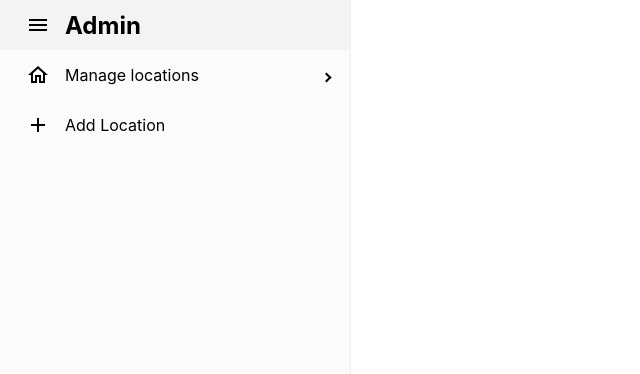
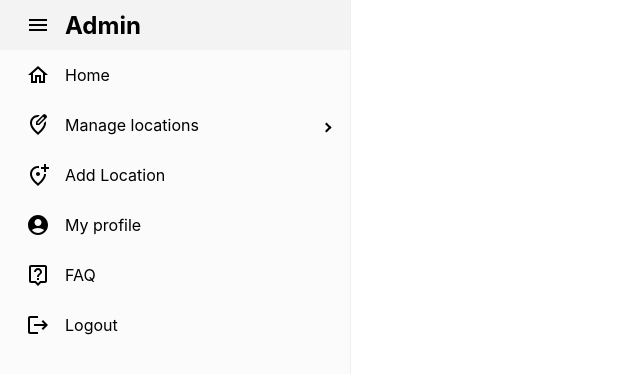
Before and after one commit to anna-llorens/cowork, a React (Create React App) app in the folder cowork/: page / in a window 1280 px wide. Shown: the top 374 px of the page, without its empty margins (0-640 px from the left). Built offline with nearby package versions, Linux system fonts and the light colour scheme.

Commit message:
Update side bar

```diff
--- a/cowork/src/components/side-bar/menu-items/add-location-item.tsx
+++ b/cowork/src/components/side-bar/menu-items/add-location-item.tsx
@@ -1,6 +1,7 @@
 import { RegisterCoworkModal } from "../../modals/resgister-cowork-modal";
 import { useState } from "react";
-import AddIcon from "@mui/icons-material/Add";
+import AddLocationAltOutlinedIcon from "@mui/icons-material/AddLocationAltOutlined";
+
 import { MenuItem } from "./menu-item";
 
 export const AddLocation = () => {
@@ -10,7 +11,7 @@ export const AddLocation = () => {
     <>
       <MenuItem
         onItemClick={() => setOpen(true)}
-        ItemIcon={AddIcon}
+        ItemIcon={AddLocationAltOutlinedIcon}
         title="Add Location"
       />
       <RegisterCoworkModal isOpen={open} handleClose={handleClose} />
--- /dev/null
+++ b/cowork/src/components/side-bar/menu-items/faq-item.tsx
@@ -0,0 +1,17 @@
+import { MenuItem } from "./menu-item";
+import { useNavigate } from "react-router-dom";
+import LiveHelpOutlinedIcon from "@mui/icons-material/LiveHelpOutlined";
+
+export const FaqItem = () => {
+  const navigate = useNavigate();
+  // TODO remove token
+  return (
+    <>
+      <MenuItem
+        ItemIcon={LiveHelpOutlinedIcon}
+        title="FAQ"
+        onItemClick={() => navigate("login")}
+      />
+    </>
+  );
+};
--- /dev/null
+++ b/cowork/src/components/side-bar/menu-items/home.tsx
@@ -0,0 +1,16 @@
+import HomeOutlinedIcon from "@mui/icons-material/HomeOutlined";
+import { MenuItem } from "./menu-item";
+import { useNavigate } from "react-router-dom";
+
+export const Home = () => {
+  const navigate = useNavigate();
+  return (
+    <>
+      <MenuItem
+        ItemIcon={HomeOutlinedIcon}
+        title="Home"
+        onItemClick={() => navigate("home")}
+      />
+    </>
+  );
+};
--- /dev/null
+++ b/cowork/src/components/side-bar/menu-items/logout-item.tsx
@@ -0,0 +1,17 @@
+import { MenuItem } from "./menu-item";
+import { useNavigate } from "react-router-dom";
+import LogoutIcon from "@mui/icons-material/Logout";
+
+export const Logout = () => {
+  const navigate = useNavigate();
+  // TODO remove token
+  return (
+    <>
+      <MenuItem
+        ItemIcon={LogoutIcon}
+        title="Logout"
+        onItemClick={() => navigate("login")}
+      />
+    </>
+  );
+};
--- a/cowork/src/components/side-bar/menu-items/manage-locations-item.tsx
+++ b/cowork/src/components/side-bar/menu-items/manage-locations-item.tsx
@@ -1,13 +1,12 @@
 import { Menu, MenuItem, SubMenu } from "react-pro-sidebar";
 
-import HomeOutlinedIcon from "@mui/icons-material/HomeOutlined";
-import PeopleOutlinedIcon from "@mui/icons-material/PeopleOutlineOutlined";
+import EditLocationOutlinedIcon from "@mui/icons-material/EditLocationOutlined";
 import { useContext, useState } from "react";
+import FmdGoodOutlinedIcon from "@mui/icons-material/FmdGoodOutlined";
 
 import { LocationsContext } from "../../../context/locations";
 import { RoutePath } from "../../../utils/types";
 import { Link } from "react-router-dom";
-//import { log } from "console";
 
 export const ManageLocations = () => {
   const { getLocations, setActiveTab } = useContext(LocationsContext);
@@ -16,7 +15,7 @@ export const ManageLocations = () => {
   return locations?.length ? (
     <Menu>
       <SubMenu
-        icon={<HomeOutlinedIcon />}
+        icon={<EditLocationOutlinedIcon />}
         label="Manage locations"
         defaultOpen={false}
       >
@@ -24,7 +23,7 @@ export const ManageLocations = () => {
           <MenuItem
             onClick={() => setActiveTab(cowork.id)}
             key={cowork.id}
-            icon={<PeopleOutlinedIcon />}
+            icon={<FmdGoodOutlinedIcon />}
             component={<Link to={`${RoutePath.locations}${cowork.id}`} />}
           >
             {cowork.companyName}
--- /dev/null
+++ b/cowork/src/components/side-bar/menu-items/my-profile-item.tsx
@@ -0,0 +1,17 @@
+import AccountCircleIcon from "@mui/icons-material/AccountCircle";
+import { MenuItem } from "./menu-item";
+import { useNavigate } from "react-router-dom";
+
+export const MyProfileItem = () => {
+  const navigate = useNavigate();
+  // TODO remove token
+  return (
+    <>
+      <MenuItem
+        ItemIcon={AccountCircleIcon}
+        title="My profile"
+        onItemClick={() => navigate("my-profile")}
+      />
+    </>
+  );
+};
--- a/cowork/src/components/side-bar/side-bar.tsx
+++ b/cowork/src/components/side-bar/side-bar.tsx
@@ -1,10 +1,18 @@
 import { Sidebar } from "react-pro-sidebar";
 import { AddLocation, ManageLocations, MainItem } from "./menu-items";
+import { Home } from "./menu-items/home";
+import { Logout } from "./menu-items/logout-item";
+import { MyProfileItem } from "./menu-items/my-profile-item";
+import { FaqItem } from "./menu-items/faq-item";
 
 export const SideBar = () => (
   <Sidebar width="350px" style={{ height: "100vh" }}>
     <MainItem />
+    <Home />
     <ManageLocations />
     <AddLocation />
+    <MyProfileItem />
+    <FaqItem />
+    <Logout />
   </Sidebar>
 );
--- a/cowork/src/pages/index.ts
+++ b/cowork/src/pages/index.ts
@@ -3,3 +3,5 @@ export * from "./home";
 export * from "./error-page";
 export * from "./main-view";
 export * from "./loading";
+export * from "./search";
+export * from "./my-profile";
--- a/cowork/src/pages/login.tsx
+++ b/cowork/src/pages/login.tsx
@@ -41,7 +41,7 @@ export const Login = () => {
       },
       onCompleted: ({ login }) => {
         localStorage.setItem("token", login.token);
-        navigate("/");
+        navigate("/home");
       },
     });
   };
@@ -53,7 +53,7 @@ export const Login = () => {
     },
     onCompleted: ({ login }) => {
       localStorage.setItem(AUTH_TOKEN, login.token);
-      navigate("/");
+      navigate("/home");
     },
   });
 
--- /dev/null
+++ b/cowork/src/pages/my-profile.tsx
@@ -0,0 +1,3 @@
+export const MyProfile = () => {
+  return <h1>My profile</h1>;
+};
--- /dev/null
+++ b/cowork/src/pages/search.tsx
@@ -0,0 +1,3 @@
+export const Search = () => {
+  return <div>Search</div>;
+};
```
Also changed, not shown: cowork/src/routes.tsx (+22 -1 lines).
